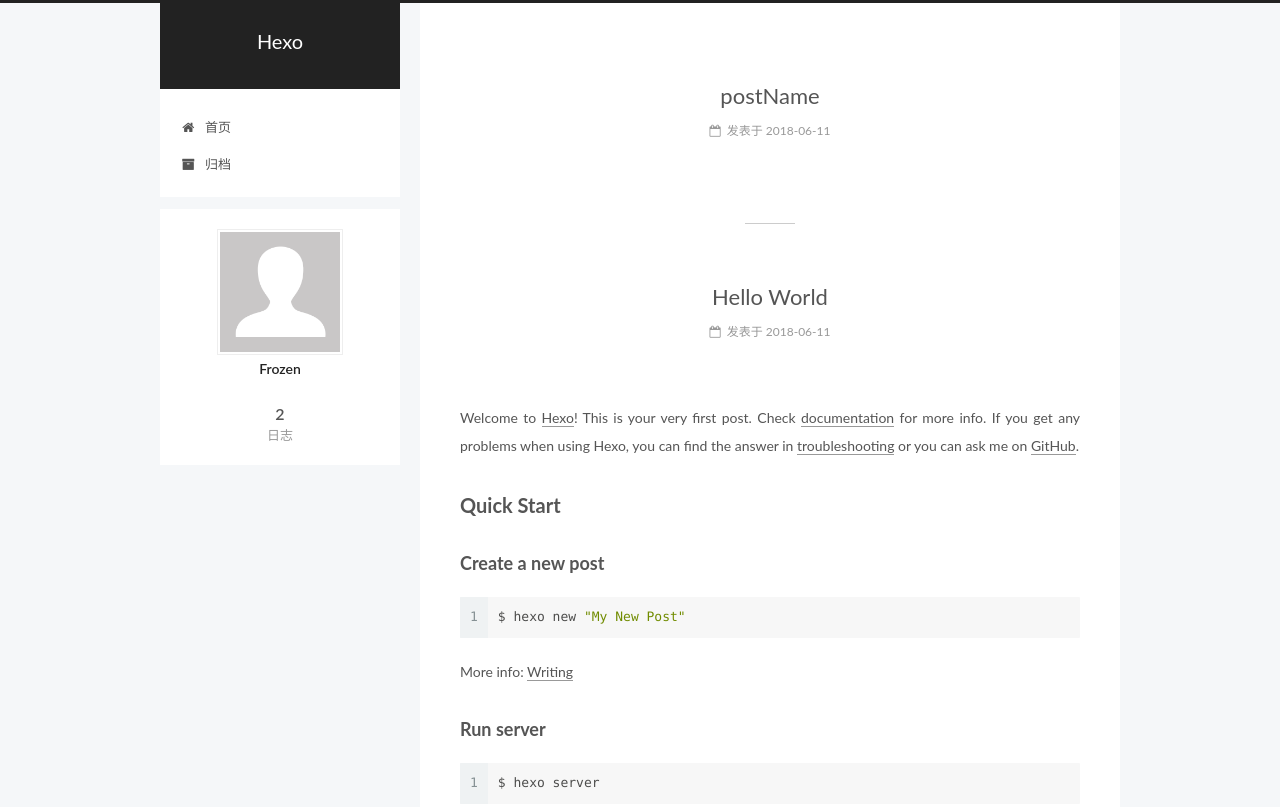
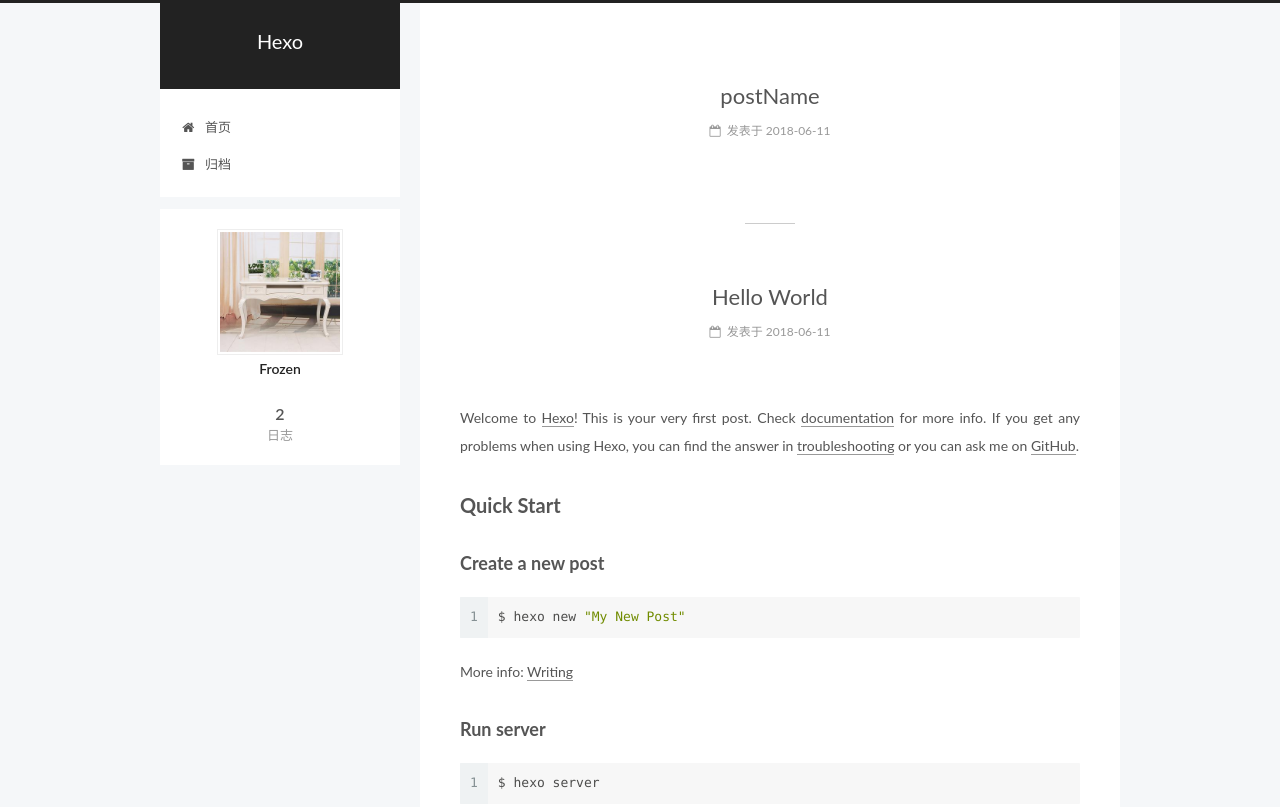
Before and after one commit to DONGrsndm/DONGrsndm.github.io, a plain HTML site: page index.html in a window 1280 px wide. Shown: the top 807 px of the page. Drawn offline with Linux system fonts and the light colour scheme.

Commit message:
Site updated: 2018-06-11 15:45:34

```diff
--- a/css/main.css
+++ b/css/main.css
@@ -1823,7 +1823,7 @@
   width: 4px;
   height: 4px;
   border-radius: 50%;
-  background: #a4beff;
+  background: #05dba1;
 }
 .links-of-blogroll {
   font-size: 13px;
--- a/index.html
+++ b/index.html
@@ -234,7 +234,7 @@
     <span hidden itemprop="author" itemscope itemtype="http://schema.org/Person">
       <meta itemprop="name" content="Frozen">
       <meta itemprop="description" content="">
-      <meta itemprop="image" content="/images/avatar.gif">
+      <meta itemprop="image" content="/images/3.jpg">
     </span>
 
     <span hidden itemprop="publisher" itemscope itemtype="http://schema.org/Organization">
@@ -353,7 +353,7 @@
     <span hidden itemprop="author" itemscope itemtype="http://schema.org/Person">
       <meta itemprop="name" content="Frozen">
       <meta itemprop="description" content="">
-      <meta itemprop="image" content="/images/avatar.gif">
+      <meta itemprop="image" content="/images/3.jpg">
     </span>
 
     <span hidden itemprop="publisher" itemscope itemtype="http://schema.org/Organization">
@@ -499,7 +499,7 @@
           <div class="site-author motion-element" itemprop="author" itemscope itemtype="http://schema.org/Person">
 
               <img class="site-author-image" itemprop="image"
-                src="/images/avatar.gif"
+                src="/images/3.jpg"
                 alt="Frozen" />
 
               <p class="site-author-name" itemprop="name">Frozen</p>
```
Also changed, not shown: 2018/06/11/hello-world/index.html (+2 -2 lines), 2018/06/11/postName/index.html (+2 -2 lines), archives/2018/06/index.html (+1 -1 lines), archives/2018/index.html (+1 -1 lines), archives/index.html (+1 -1 lines), images/3.jpg (added).
